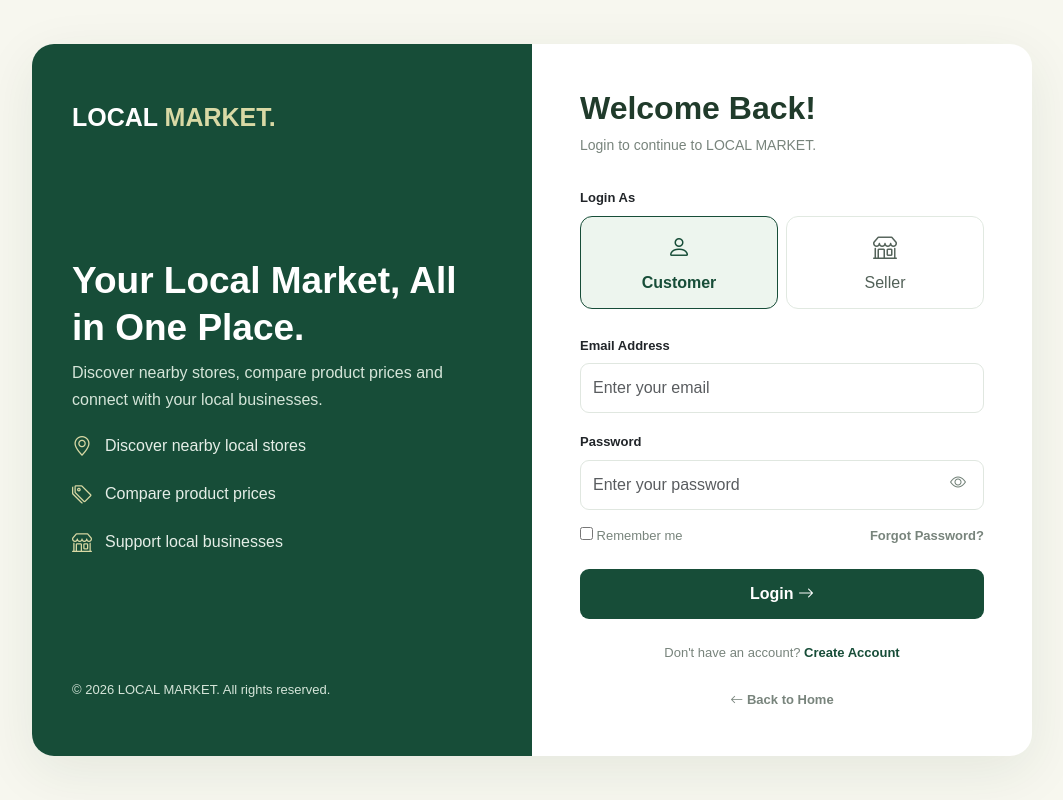
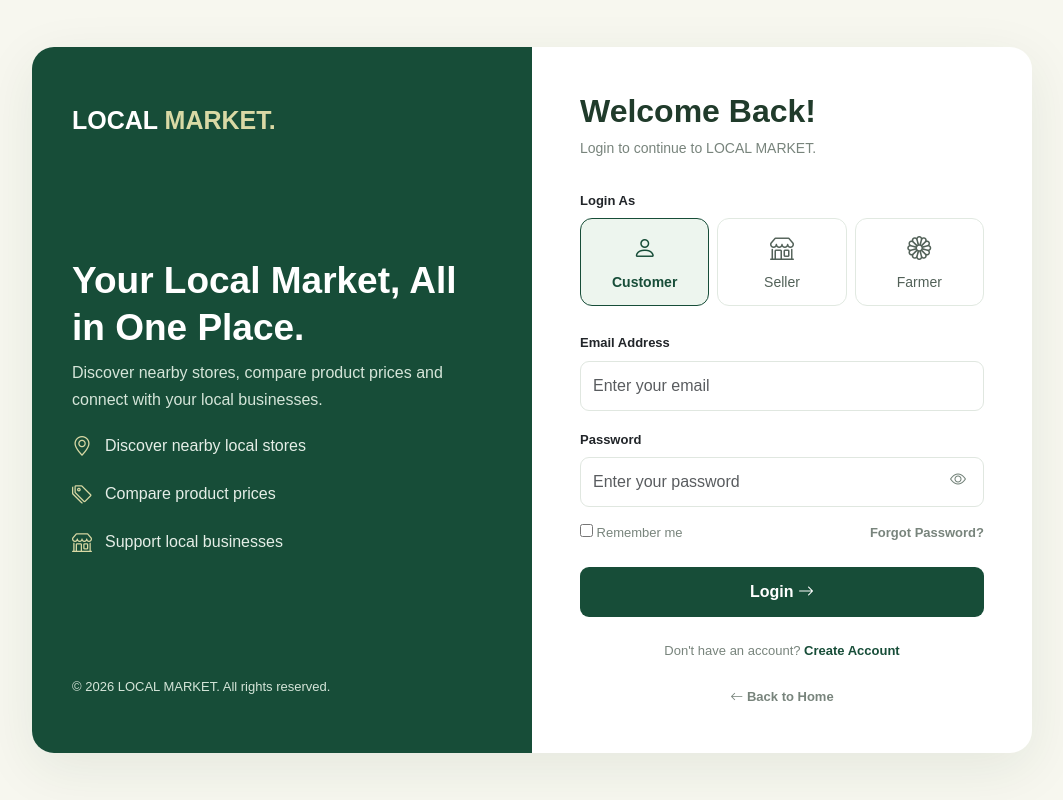
Before and after one commit to sayaliadsar/localmarket, a Flask app: page /login in a window 1280 px wide. Shown: the whole page, without its empty margins (108-1171 px from the left). Run offline with Flask 3, Linux system fonts and the light colour scheme.

Commit message:
Update login.html

```diff
--- a/templates/login.html
+++ b/templates/login.html
@@ -42,12 +42,16 @@ body{
 }
 .right-panel h2{font-weight:800;color:#203b2b}
 .subtitle{color:var(--muted);font-size:14px}
+
 .role-option{
-    flex:1;border:1.5px solid #e1e9e1;border-radius:12px;
-    padding:13px;text-align:center;cursor:pointer;color:#526158;background:white;
+    flex:1;min-width:0;border:1.5px solid #e1e9e1;
+    border-radius:12px;padding:12px 5px;text-align:center;
+    cursor:pointer;color:#526158;background:white;
+    font-size:14px;transition:.2s;
 }
 .role-option.active{
-    border-color:var(--green);background:#edf5ee;color:var(--green);font-weight:700;
+    border-color:var(--green);background:#edf5ee;
+    color:var(--green);font-weight:700;
 }
 .role-option i{display:block;font-size:24px;margin-bottom:5px}
 .form-label{font-size:13px;font-weight:700}
@@ -64,6 +68,7 @@ body{
 .btn-login:hover{background:#236849;color:white}
 a{color:var(--green);text-decoration:none;font-weight:600}
 .small-text{color:var(--muted);font-size:13px}
+
 @media(max-width:768px){
     .login-wrapper{grid-template-columns:1fr;max-width:460px}
     .left-panel{display:none}
@@ -96,12 +101,28 @@ a{color:var(--green);text-decoration:none;font-weight:600}
             <label class="form-label mt-3">Login As</label>
 
             <div class="d-flex gap-2 mb-4">
-                <div class="role-option active" data-role="customer" onclick="selectRole('customer',this)">
-                    <i class="bi bi-person"></i>Customer
+
+                <div class="role-option active"
+                     data-role="customer"
+                     onclick="selectRole('customer',this)">
+                    <i class="bi bi-person"></i>
+                    Customer
                 </div>
-                <div class="role-option" data-role="seller" onclick="selectRole('seller',this)">
-                    <i class="bi bi-shop"></i>Seller
+
+                <div class="role-option"
+                     data-role="seller"
+                     onclick="selectRole('seller',this)">
+                    <i class="bi bi-shop"></i>
+                    Seller
                 </div>
+
+                <div class="role-option"
+                     data-role="farmer"
+                     onclick="selectRole('farmer',this)">
+                    <i class="bi bi-flower1"></i>
+                    Farmer
+                </div>
+
             </div>
 
             <input type="hidden" name="accountType" id="role" value="customer">
```
